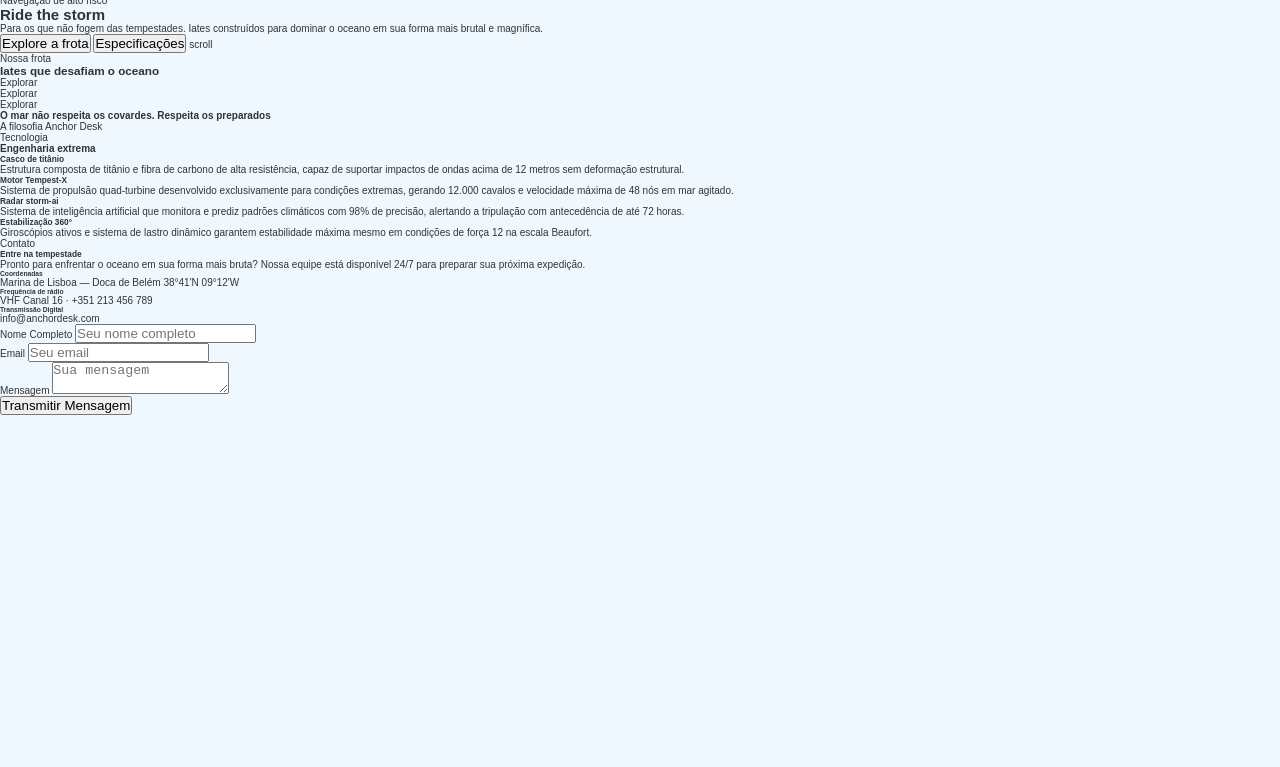
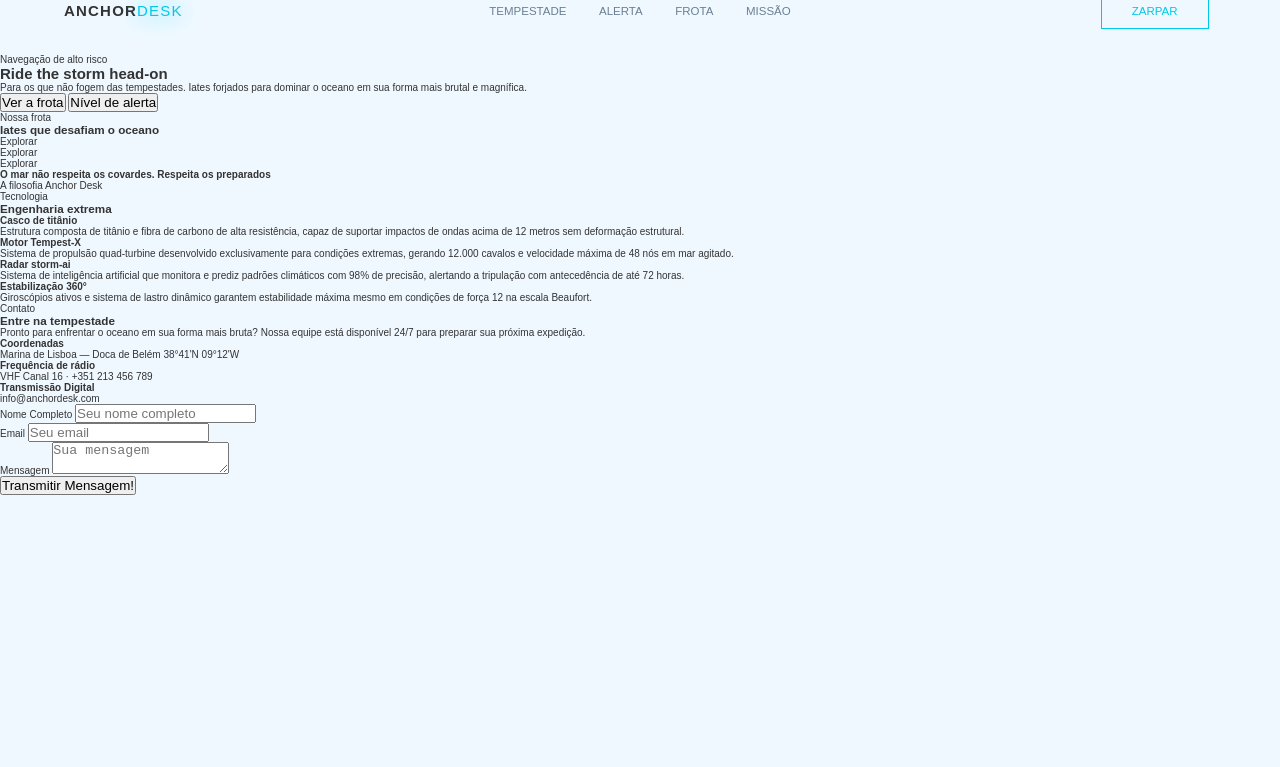
Before and after one commit to CarlosNeto-dev/anchor-desk, a website: page src/pages/index.html in a window 1280 px wide. Shown: the part 33-800 px from the top of the page. Drawn offline with nearby package versions, Linux system fonts and the light colour scheme; files that its build step writes are made by us from their sources.

Commit message:
New content to header

```diff
--- a/package.json
+++ b/package.json
@@ -6,9 +6,9 @@
     "watch:ts": "tsc --watch",
     "watch:html": "cpx \"src/pages/**/*.html\" dist --watch",
     "server": "live-server dist --port=8080",
-    "dev": "npm run watch:scss & npm run watch:ts & npm run watch:html & npm run server",
-    "build": "sass src/scss:dist/css && tsc && cpx \"src/pages/**/*.html\" dist"
-},
+    "dev": "concurrently \"npm run watch:scss\" \"npm run watch:ts\" \"npm run watch:html\" \"npm run server\"",
+    "build": "sass src/scss:dist/css && tsc && cpx src/pages/**/*.html dist"
+  },
 
   "devDependencies": {
     "sass": "^1.69.0",
--- a/src/pages/index.html
+++ b/src/pages/index.html
@@ -5,47 +5,84 @@
   <meta name="viewport" content="width=device-width, initial-scale=1.0">
   <title>Anchor Desk</title>
   <link rel="stylesheet" href="./css/style.css">
+  <link rel="stylesheet" href="./css/header.css">
 </head>
 <body>
     <header>
         <nav class="header-nav">
             <div class="header-logo">
-                <h1>Anchor <span class="span-header">Desk</span></h1>
+                <a href="#">
+                    <h1>Anchor<span class="span-header">Desk</span></h1>
+                </a>
             </div>
 
             <ul class="header-ul">
                 <li class="header-li">
+                    <a href="#">Tempestade</a>
+                </li>
+
+                <li class="header-li">
+                    <a href="#">Alerta</a>
+                </li>
+
+                <li class="header-li">
                     <a href="#">Frota</a>
+                </li>
 
-                    <a href="#">Specs</a>
-
-                    <a href="#">Contatos</a>
+                <li class="header-li">
+                    <a href="#">Missão</a>
                 </li>
             </ul>
+
+            <div class="header-btn-wrap">
+                <button>Zarpar</button>
+            </div>
         </nav>
     </header>
 
     <main>
         <section class="hero-section">
-            <div class="hero-content-one">
-                <span class="hero-span-two">
-                    Navegação de alto risco
-                </span>
+            <div class="hero-title">
+                <span class="hero-span-one">Navegação de alto risco</span>
 
-                <h2>Ride the storm</h2>
+                <h2>
+                    <span class="hero-decoration-title-one">Ride the</span>
+                    <span class="hero-decoration-title-two">storm</span>
+                    <span class="hero-decoration-title-three">head-on</span>
+                </h2>
 
-                <p>Para os que não fogem das tempestades. Iates construídos para dominar o oceano em sua forma mais brutal e magnífica.</p>
+                <p>Para os que não fogem das tempestades. Iates forjados para dominar o oceano em sua forma mais brutal e magnífica.</p>
 
-                <button class="hero-button-one">Explore a frota</button>
-                <button class="hero-button-two">Especificações</button>
-
-                <span class="hero-span-two">
-                    scroll
-                </span>
+                <button class="hero-button-one">Ver a frota</button>
+                <button class="hero-button-two">Nível de alerta</button>
             </div>
         </section>
 
-        <div class="div-content"></div>
+        <div class="div-content">
+            <div class="content-card-one content-card-style">
+
+            </div>
+
+            <div class="content-card-two content-card-style">
+
+            </div>
+
+            <div class="content-card-three content-card-style">
+
+            </div>
+
+            <div class="content-card-four content-card-style">
+
+            </div>
+
+            <div class="content-card-five content-card-style">
+
+            </div>
+
+            <div class="content-card-six content-card-style">
+
+            </div>
+        </div>
 
         <section class="our-fleet-section">
             <div class="our-fleet-title">
@@ -55,7 +92,7 @@
             </div>
 
             <div class="our-fleet-cards">
-                <div class="our-fleet-card-one">
+                <div class="our-fleet-card-one our-fleet-card-style">
                     <div class="our-fleet-card-img">
 
                     </div>
@@ -67,7 +104,7 @@
                     <span class="our-fleet-card-span">Explorar</span>
                 </div>
 
-                <div class="our-fleet-card-two">
+                <div class="our-fleet-card-two our-fleet-card-style">
                     <div class="our-fleet-card-img">
 
                     </div>
@@ -79,7 +116,7 @@
                     <span class="our-fleet-card-span">Explorar</span>
                 </div>
 
-                <div class="our-fleet-card-three">
+                <div class="our-fleet-card-three our-fleet-card-style">
                     <div class="our-fleet-card-img">
 
                     </div>
@@ -111,49 +148,49 @@
                     Tecnologia
                 </span>
 
-                <h4>
+                <h3>
                     Engenharia
                     <span class="tecnology-span">extrema</span>
-                </h4>
+                </h3>
             </div>
 
             <div class="tecnology-cards">
-                <div class="tecnology-card-one">
+                <div class="tecnology-card-one tecnology-card-style">
                     <div class="tecnology-card-image">
 
                     </div>
 
-                    <h5>Casco de titânio</h5>
+                    <h4>Casco de titânio</h4>
 
                     <p>Estrutura composta de titânio e fibra de carbono de alta resistência, capaz de suportar impactos de ondas acima de 12 metros sem deformação estrutural.</p>
                 </div>
 
-                <div class="tecnology-card-two">
+                <div class="tecnology-card-two tecnology-card-style">
                     <div class="tecnology-card-image">
 
                     </div>
 
-                    <h5>Motor Tempest-X</h5>
+                    <h4>Motor Tempest-X</h4>
 
                     <p>Sistema de propulsão quad-turbine desenvolvido exclusivamente para condições extremas, gerando 12.000 cavalos e velocidade máxima de 48 nós em mar agitado.</p>
                 </div>
 
-                <div class="tecnology-card-three">
+                <div class="tecnology-card-three tecnology-card-style">
                     <div class="tecnology-card-image">
 
                     </div>
 
-                    <h5>Radar storm-ai</h5>
+                    <h4>Radar storm-ai</h4>
 
                     <p>Sistema de inteligência artificial que monitora e prediz padrões climáticos com 98% de precisão, alertando a tripulação com antecedência de até 72 horas.</p>
                 </div>
 
-                <div class="tecnology-card-four">
+                <div class="tecnology-card-four tecnology-card-style">
                     <div class="tecnology-card-image">
 
                     </div>
 
-                    <h5>Estabilização 360°</h5>
+                    <h4>Estabilização 360°</h4>
 
                     <p>Giroscópios ativos e sistema de lastro dinâmico garantem estabilidade máxima mesmo em condições de força 12 na escala Beaufort.</p>
                 </div>
@@ -166,20 +203,20 @@
             <div class="contact-title">
                 <span class="contact-span-one">Contato</span>
 
-                <h5>
+                <h3>
                     Entre na
                     <span class="contact-span-two">tempestade</span>
-                </h5>
+                </h3>
             </div>
 
             <div class="contact-div">
-                <div class="contact-content-one">
+                <div class="contact-content-one contact-content-style">
                     <div class="contact-description">
                         <p>Pronto para enfrentar o oceano em sua forma mais bruta? Nossa equipe está disponível 24/7 para preparar sua próxima expedição.</p>
                     </div>
 
                     <div class="contact-coordinates">
-                        <h6>Coordenadas</h6>
+                        <h4>Coordenadas</h4>
 
                         <p>
                             Marina de Lisboa — Doca de Belém
@@ -188,19 +225,19 @@
                     </div>
 
                     <div class="contact-radio-frequency">
-                        <h6>Frequência de rádio</h6>
+                        <h4>Frequência de rádio</h4>
 
                         <p>VHF Canal 16 · +351 213 456 789</p>
                     </div>
 
                     <div class="contact-digital-transmission">
-                        <h6>Transmissão Digital</h6>
+                        <h4>Transmissão Digital</h4>
 
                         <p>info@anchordesk.com</p>
                     </div>
                 </div>
 
-                <div class="contact-content-two">
+                <div class="contact-content-two contact-content-style">
                     <div class="contact-identification">
                         <label for="name">Nome Completo</label>
 
@@ -221,7 +258,7 @@
 
                     <button class="contact-button">
                         Transmitir
-                        Mensagem
+                        Mensagem!
                     </button>
                 </div>
             </div>
--- /dev/null
+++ b/src/scss/_variables.scss
@@ -0,0 +1,8 @@
+$void: #020508;
+$deep: #050c15;
+$cyan: #00c8e8;
+$red: #e84040;
+$orange: #ff6820;
+$gold: #ffaa00;
+$white: #e8eef4;
+$mist: #6a7f94;
--- /dev/null
+++ b/src/scss/header.scss
@@ -0,0 +1,120 @@
+@import './variables';
+
+header {
+    top: 0;
+    left: 0;
+    right: 0;
+    width: 100%;
+    z-index: 100;
+    padding: clamp(1.5rem, 2vw, 3rem) clamp(2.5rem, 5vw, 8rem);
+
+    .header-nav {
+        display: grid;
+        grid-template-columns: 1fr auto 1fr;
+        grid-template-areas:
+        "header-logo header-ul header-btn";
+        align-items: center;
+
+        .header-logo {
+            grid-area: header-logo;
+            width: max-content;
+
+            a {
+                text-decoration: none;
+                color: inherit;
+
+                h1 {
+                    text-transform: uppercase;
+                    letter-spacing: .12rem;
+
+                    .span-header {
+                        color: $cyan;
+                        font-weight: 400;
+                        text-shadow: 0 0 25px $cyan;
+                    }
+                }
+            }
+        }
+
+        .header-ul {
+            grid-area: header-ul;
+            list-style: none;
+            display: flex;
+            gap: clamp(1.5rem, 2vw, 3rem);
+            justify-content: center;
+
+            .header-li {
+                position: relative;
+                display: flex;
+                justify-content: center;
+                align-items: center;
+                padding: clamp(0.35rem, 0.5vw, 0.5rem) 0.35rem;
+                transition: transform 0.1s ease;
+
+                &:active {
+                    transform: scale(0.95);
+                }
+
+                &::after {
+                    content: '';
+                    position: absolute;
+                    width: 0;
+                    height: 2px;
+                    left: 0;
+                    bottom: 0;
+                    background: $cyan;
+                    transition: width 0.3s ease;
+                    text-shadow: 0 0 25px $cyan;
+                    transform-origin: left;
+                }
+
+                &:hover::after {
+                    width: 100%;
+                }
+
+                a {
+                    color: $mist;
+                    font-size: clamp(.75rem, 1vw, 1.15rem);
+                    font-weight: 500;
+                    text-decoration: none;
+                    text-transform: uppercase;
+                    transition: color 0.3s ease, text-shadow 0.3s ease;
+
+                    &:hover {
+                        color: $cyan;
+                        text-shadow: 0 0 25px $cyan;
+                    }
+                }
+            }
+        }
+
+        .header-btn-wrap {
+            display: flex;
+            justify-content: flex-end;
+            grid-area: header-btn;
+
+            button {
+                background: transparent;
+                border: 1px solid $cyan;
+                color: $cyan;
+                font-weight: 500;
+                font-size: clamp(.75rem, 1vw, 1.15rem);
+                text-transform: uppercase;
+                padding: clamp(1rem, 1.1vw, 1.1rem) clamp(1.8rem, 3vw, 3rem);
+                margin-right: .75rem;
+                transition: all 0.3s ease;
+
+                &:hover {
+                    background: $cyan;
+                    color: $void;
+                    box-shadow: 0 0 25px $cyan;
+                    animation: earthquake 2s infinite ease-in-out;
+                }
+
+                &:active {
+                    transform: scale(0.95);
+                }
+            }
+        }
+    }
+}
--- a/src/scss/style.scss
+++ b/src/scss/style.scss
@@ -1,3 +1,5 @@
+@import 'variables';
+
 *,
 *::before,
 *::after {
@@ -16,3 +18,29 @@ body {
     background-color: #f0f8ff;
     color: #333;
 }
+
+.content-card-style {
+    background: red;
+}
+
+@keyframes earthquake {
+    0% {
+        transform: rotateZ(0deg);
+    }
+
+    25% {
+        transform: rotateZ(5deg)
+    }
+
+    50% {
+        transform: rotateZ(0deg);
+    }
+
+    75% {
+        transform: rotateZ(-5deg)
+    }
+
+    100% {
+        transform: rotateZ(0deg);
+    }
+}
```
